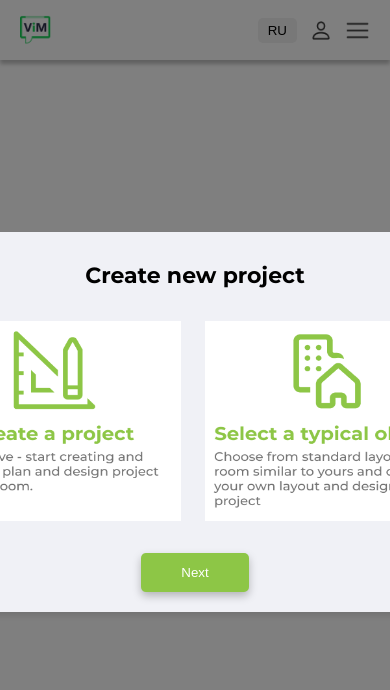
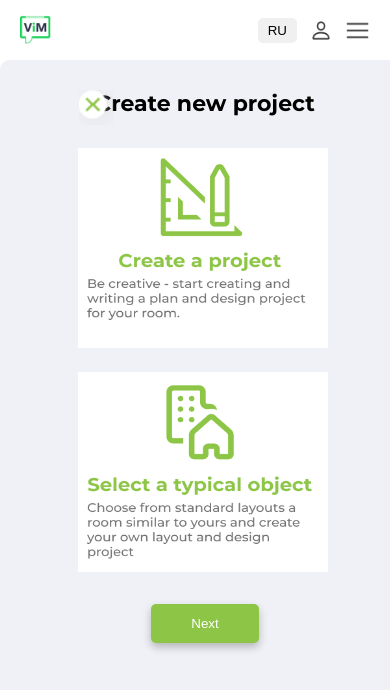
Before and after one commit to LenaPosh/RoomEditorTp, a React (Create React App) app: page / in a window 390 px wide. Shown: the top 690 px of the page. Built offline with nearby package versions, Linux system fonts and the light colour scheme.

Commit message:
added mobile version of the main menu, start menu

```diff
--- a/src/components/MainMenu/MainMenu.tsx
+++ b/src/components/MainMenu/MainMenu.tsx
@@ -5,7 +5,6 @@ import {MenuLeft} from './MenuLeft'
 import SubMenuBuild from "./SubMenuBuild";
 import MainHeaderIcon from "./MainHeaderIcon";
 import SubMenuFurniture from "./SubMenuFurniture";
-
 
 
 const PageContainer = styled.div`
--- a/src/components/StartPageOne/StartPageOne.tsx
+++ b/src/components/StartPageOne/StartPageOne.tsx
@@ -40,7 +40,7 @@ import {
     Button,
     ButtonContainer,
     ButtonContainerOne,
-    CloseButton,
+    CloseButton, CloseButtonStyled,
     GreenText,
     ImagePlane,
     ImagesContainer,
@@ -184,6 +184,7 @@ const StartPageOne: React.FC<StartProps> = ({onClose}) => {
                     <StartHeader>
                         <StartText>{t('startText')}</StartText>
                         <CloseButton onClick={onClose}>{t('closeButtonLabel')}</CloseButton>
+                        <CloseButtonStyled onClick={onClose} />
                     </StartHeader>
 
                     <ImagesContainer>
--- a/src/components/StartPageOne/Style.tsx
+++ b/src/components/StartPageOne/Style.tsx
@@ -1,5 +1,6 @@
 import styled, {css} from "styled-components";
 import {SelectCircleIcon} from "../Icon";
+import closeImg from '../../img/Close.png'
 
 export const StartPageContainer = styled.div`
   position: fixed;
@@ -12,29 +13,51 @@ export const StartPageContainer = styled.div`
   align-items: center;
   background: rgba(0, 0, 0, 0.5);
   z-index: 10;
+  @media (max-width: 780px) {
+    flex-direction: column;
+    width: auto;
+    height: 100%;
+    background: white;
+  }
 `;
 
 export const StartPageContent = styled.div`
-  width: 600px;
+  max-width: 600px;
+  width: 100%;
   padding: 20px;
   background: #F0F1F6;
   border-radius: 10px;
   box-shadow: 0 4px 6px rgba(0, 0, 0, 0.1);
+  margin: 0 auto;
+  position: relative;
+  overflow: hidden;
+
+  @media (max-width: 780px) {
+    padding: 10px;
+    border-radius: 10px 10px 0 0;
+    width: 100%;
+    height: 100%;
+    margin-top: 60px;
+  }
 `;
 
 export const StartHeader = styled.div`
   display: flex;
-  justify-content: space-between;
-  align-items: center;
-  margin-top: -10px;
+  justify-content: flex-start;
+  align-items: flex-start;
   width: 100%;
   position: relative;
+
 `;
 
 export const TextContainer = styled.div`
   text-align: center;
   margin-bottom: 20px;
   width: 100%;
+  @media (max-width: 780px) {
+    //background-color: white;
+    padding: 0;
+  }
 `;
 
 export const StartText = styled.h1`
@@ -71,6 +94,10 @@ export const CloseButton = styled.button`
   font-weight: 600;
   line-height: normal;
   margin-left: auto;
+
+  @media (max-width: 780px) {
+    display: none;
+  }
 `;
 
 export const ButtonContainerOne = styled.div`
@@ -86,6 +113,10 @@ export const ButtonContainer = styled.div`
   margin-top: 20px;
   gap: 20px;
   width: 100%;
+  @media (max-width: 780px) {
+    //background-color: white;
+    padding: 0;
+  }
 `;
 
 export const Button = styled.button`
@@ -102,6 +133,7 @@ export const Button = styled.button`
   &:hover {
     background-color: #709f37;
   }
+
 `;
 
 
@@ -113,12 +145,18 @@ export const ImagePlane = styled.img<{$isSelected: boolean}>`
   transition: border-color 0.3s;
   margin: 5px;
   box-shadow: 0 4px 8px #00000040;
+  border-radius: 10px;
 
   ${({ $isSelected }) => $isSelected && selectedStyle}
   background: none;
 
   &:first-child {
     margin-left: 1px;
+  }
+
+  @media (max-width: 780px) {
+    box-shadow: none;
+    //background-color: white;
   }
 `;
 
@@ -130,6 +168,13 @@ export const ImagesContainer = styled.div`
   overflow-x: auto;
   overflow-y: hidden;
   padding-right: 5px;
+  border-radius: 10px;
+
+  @media (max-width: 780px) {
+    flex-wrap: wrap;
+    justify-content: space-around;
+
+  }
 `;
 
 export const ImagesContainerPlane = styled.div`
@@ -142,7 +187,7 @@ export const ImagesContainerPlane = styled.div`
   padding-right: 10px;
 
   &::-webkit-scrollbar {
-    height: 3px;
+    display: none;
   }
 
   &::-webkit-scrollbar-track {
@@ -160,9 +205,19 @@ export const ImagesContainerPlane = styled.div`
   }
 
   & {
-    scrollbar-width: thin;
-    scrollbar-color: rgba(0, 0, 0, 0.2) rgba(0, 0, 0, 0.1);
+    scrollbar-width: none;
   }
+  @media (max-width: 780px) {
+    flex-direction: column;
+    align-items: center;
+    overflow-x: hidden;
+    overflow-y: auto;
+    max-height: 400px;
+    width: auto;
+    //background-color: white;
+
+  }
+
 `;
 
 
@@ -243,6 +298,11 @@ export const RoomOptionsContainer = styled.div`
   justify-content: space-between;
   margin: 10px 10px;
   gap: 30px;
+  @media (max-width: 780px) {
+    flex-direction: column;
+    align-items: center;
+    gap: 10px;
+  }
 `;
 
 export const RoomOptionIcon = styled.img`
@@ -267,3 +327,22 @@ export const RoomOptionsColumn = styled.div`
   gap: 10px;
 
 `;
+
+export const CloseButtonStyled = styled.button`
+  background: none;
+  border: none;
+  cursor: pointer;
+
+  @media (max-width: 768px) {
+    width: 35px;
+    height: 35px;
+    background-image: url(${closeImg});
+    position: absolute;
+    left: 69px;
+    top: 20px;
+    background-repeat: no-repeat;
+    background-position: center;
+    border: none;
+    padding: 0;
+  }
+`;
--- a/src/components/TopMenu.tsx
+++ b/src/components/TopMenu.tsx
@@ -20,8 +20,11 @@ const MenuContainer = styled.div`
   background-color: #fff;
   padding: 0 20px;
   box-shadow: 0 4px 4px 0 rgba(0, 0, 0, 0.25);
+
   @media (max-width: 768px) {
     display: none;
+    position: relative;
+    z-index: 70;
   }
 `;
 
@@ -72,7 +75,7 @@ const MenuRight = styled.div`
   display: flex;
   align-items: center;
   gap: 20px;
-  z-index: 1000;
+  z-index: 15;
   position: relative;
 `;
 
@@ -82,6 +85,7 @@ const LanguageSwitcherButton = styled.button`
   border: none;
   cursor: pointer;
   border-radius: 5px;
+  z-index: 15;
 
   &:hover {
     background-color: #e0e0e0;
@@ -97,7 +101,9 @@ const MenuContainerMobile = styled.div`
     align-items: center;
     background-color: #fff;
     padding: 0 10px;
-    box-shadow: 0 4px 4px 0 rgba(0, 0, 0, 0.25);
+    //box-shadow: 0 4px 4px 0 rgba(0, 0, 0, 0.25);
+    z-index: 70;
+    position: relative;
   }
 `;
 
```
Also changed, not shown: src/img/Close.png (added).
